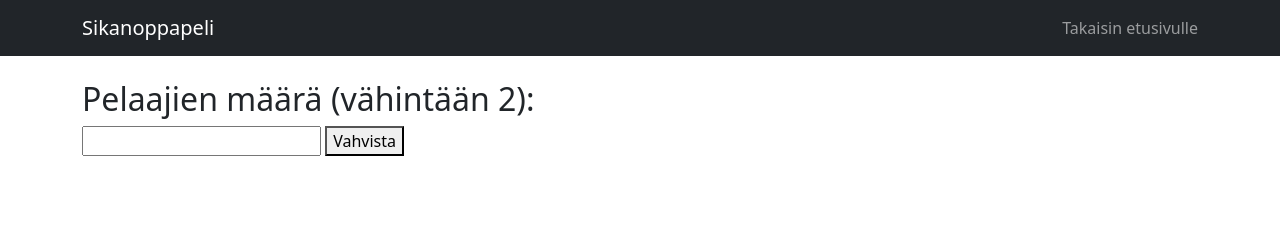
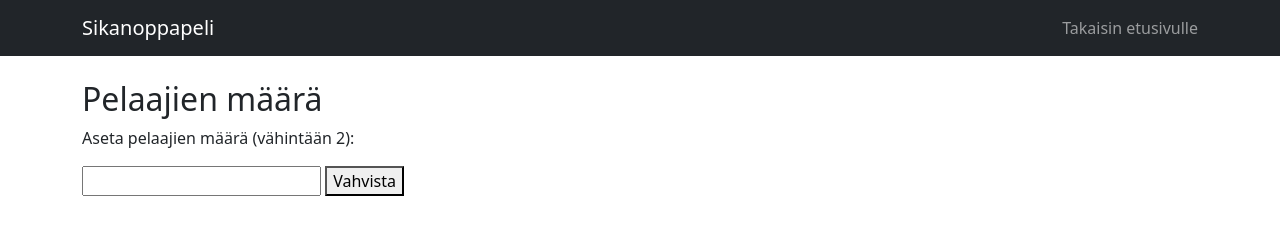
Before and after one commit to tuuhei8/sikanoppapeli, a plain HTML site: page index.html in a window 1280 px wide. Drawn offline with nearby package versions, Linux system fonts and the light colour scheme.

Commit message:
päivitys

```diff
--- a/index.html
+++ b/index.html
@@ -19,7 +19,8 @@
     <div class="container">
       <div id="pelaajienMaara">
         <form>
-          <h2>Pelaajien määrä (vähintään 2):</h2>
+          <h2>Pelaajien määrä</h2>
+          <p>Aseta pelaajien määrä (vähintään 2):</p>
           <input type="text" name="pelaajia" id="pelaajia">
           <button>Vahvista</button>
         </form>
```
